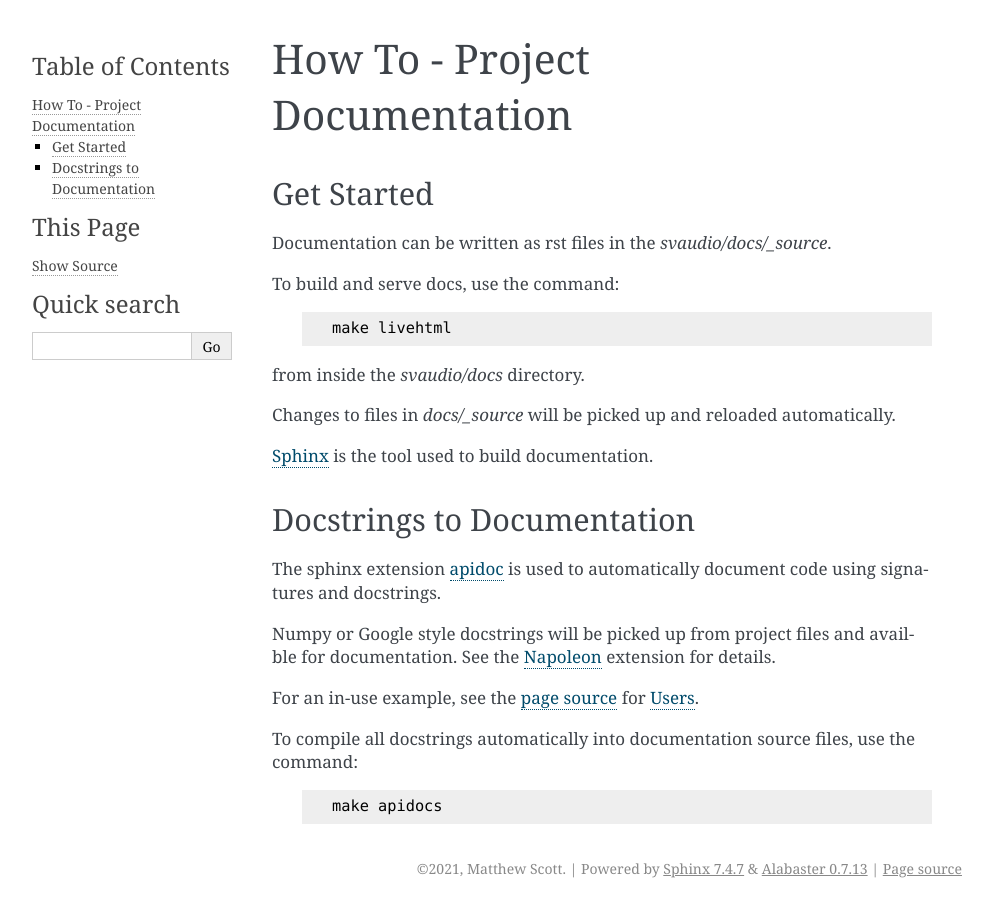
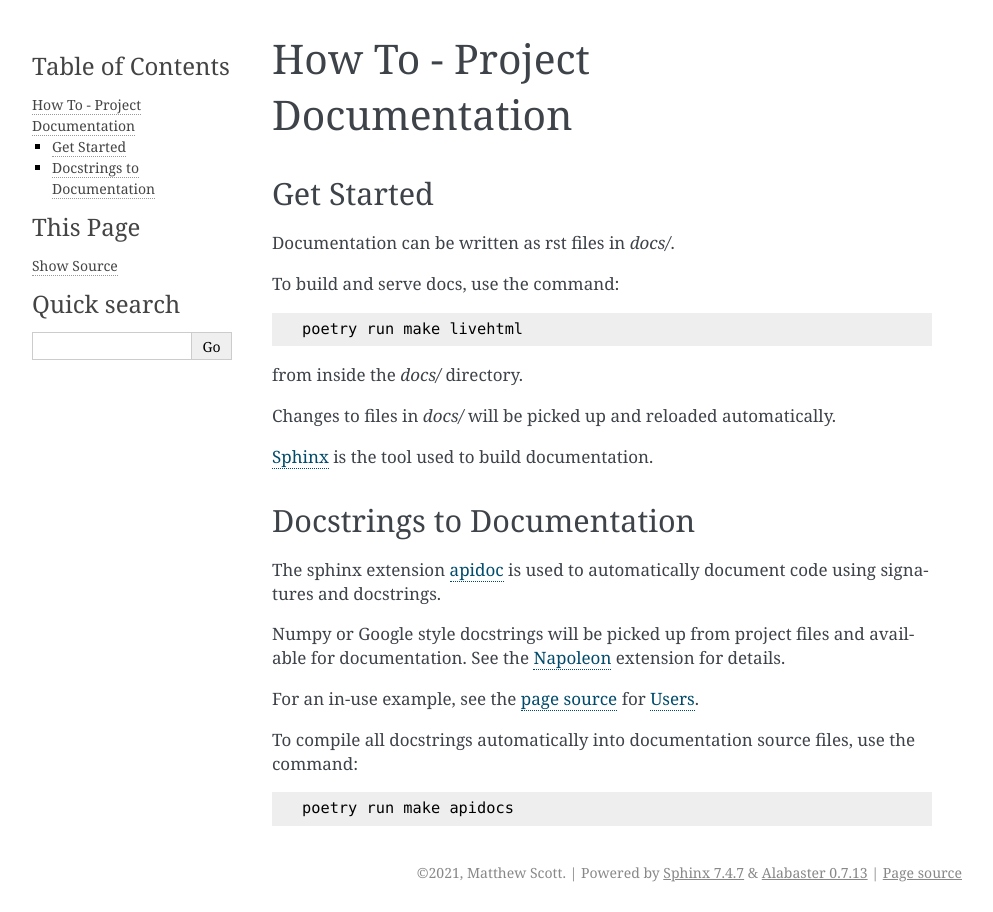
Before and after one commit to metrasynth/svaudio, a Sphinx documentation site: the page built from docs/howto.rst, in a window 1280 px wide. Shown: the whole page, without its empty margins (148-1141 px from the left). Built offline with Sphinx 7.4.7, drawn with Linux system fonts in a browser that asks for light colours; pages that are not in the unit, such as notebooks, are missing from menus.

Commit message:
Misc doc cleanup

```diff
--- a/docs/howto.rst
+++ b/docs/howto.rst
@@ -1,34 +1,33 @@
 How To - Project Documentation
-======================================================================
+==============================
 
 Get Started
-----------------------------------------------------------------------
+-----------
 
-Documentation can be written as rst files in the `svaudio/docs/_source`.
+Documentation can be written as rst files in `docs/`.
 
 
-To build and serve docs, use the command:
-    ::
+To build and serve docs, use the command::
 
-        make livehtml
+        poetry run make livehtml
 
-from inside the `svaudio/docs` directory.
+from inside the `docs/` directory.
 
 
-Changes to files in `docs/_source` will be picked up and reloaded automatically.
+Changes to files in `docs/` will be picked up and reloaded automatically.
 
 `Sphinx <https://www.sphinx-doc.org/>`_ is the tool used to build documentation.
 
+
 Docstrings to Documentation
-----------------------------------------------------------------------
+---------------------------
 
 The sphinx extension `apidoc <https://www.sphinx-doc.org/en/master/man/sphinx-apidoc.html/>`_ is used to automatically document code using signatures and docstrings.
 
-Numpy or Google style docstrings will be picked up from project files and availble for documentation. See the `Napoleon <https://sphinxcontrib-napoleon.readthedocs.io/en/latest/>`_ extension for details.
+Numpy or Google style docstrings will be picked up from project files and available for documentation. See the `Napoleon <https://sphinxcontrib-napoleon.readthedocs.io/en/latest/>`_ extension for details.
 
 For an in-use example, see the `page source <_sources/users.rst.txt>`_ for :ref:`users`.
 
-To compile all docstrings automatically into documentation source files, use the command:
-    ::
+To compile all docstrings automatically into documentation source files, use the command::
 
-        make apidocs
+        poetry run make apidocs
--- a/docs/users.rst
+++ b/docs/users.rst
@@ -1,7 +1,7 @@
  .. _users:
 
 Users
-======================================================================
+=====
 
 Starting a new project, it’s highly recommended to set up a custom user model,
 even if the default User model is sufficient for you.
```
Also changed, not shown: README.rst (+20 -30 lines), docs/index.rst (+9 -13 lines), docs/install.md (added, +17 -0 lines).
